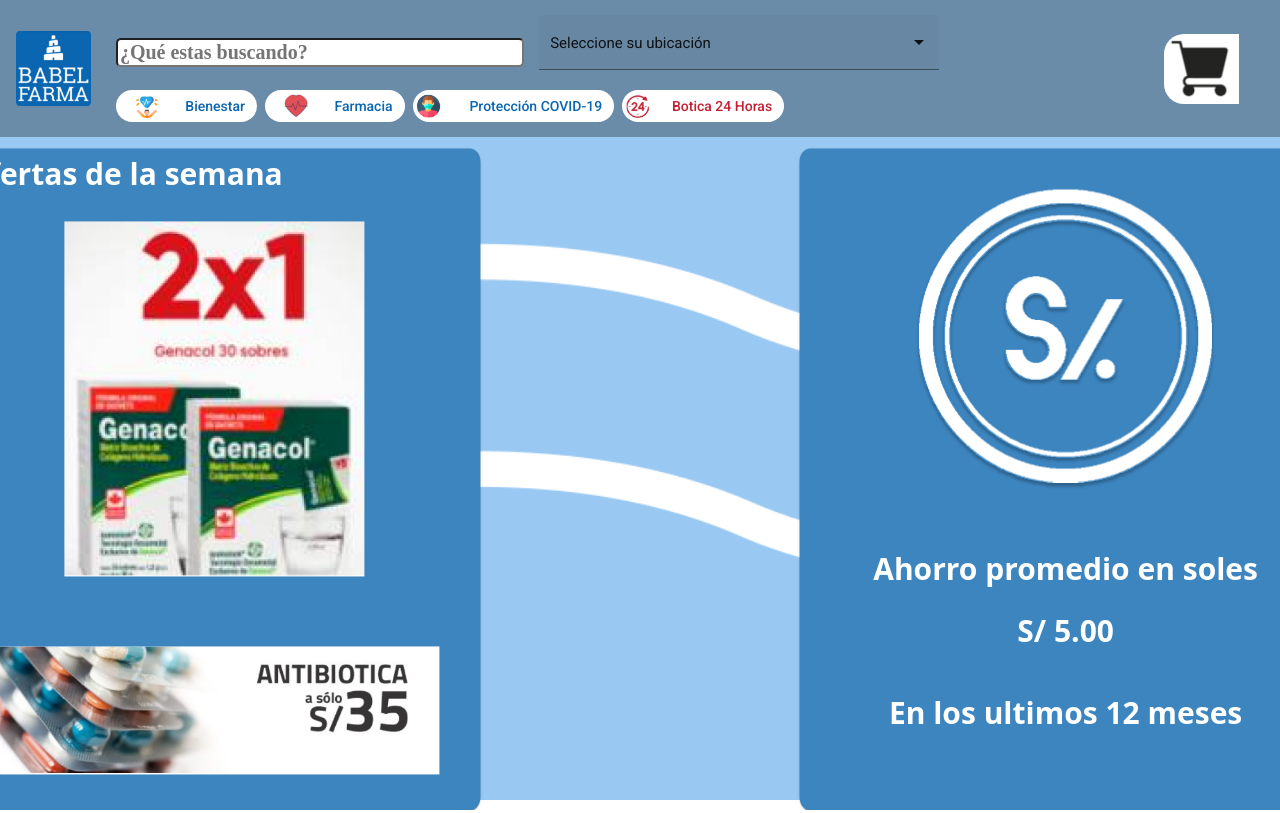
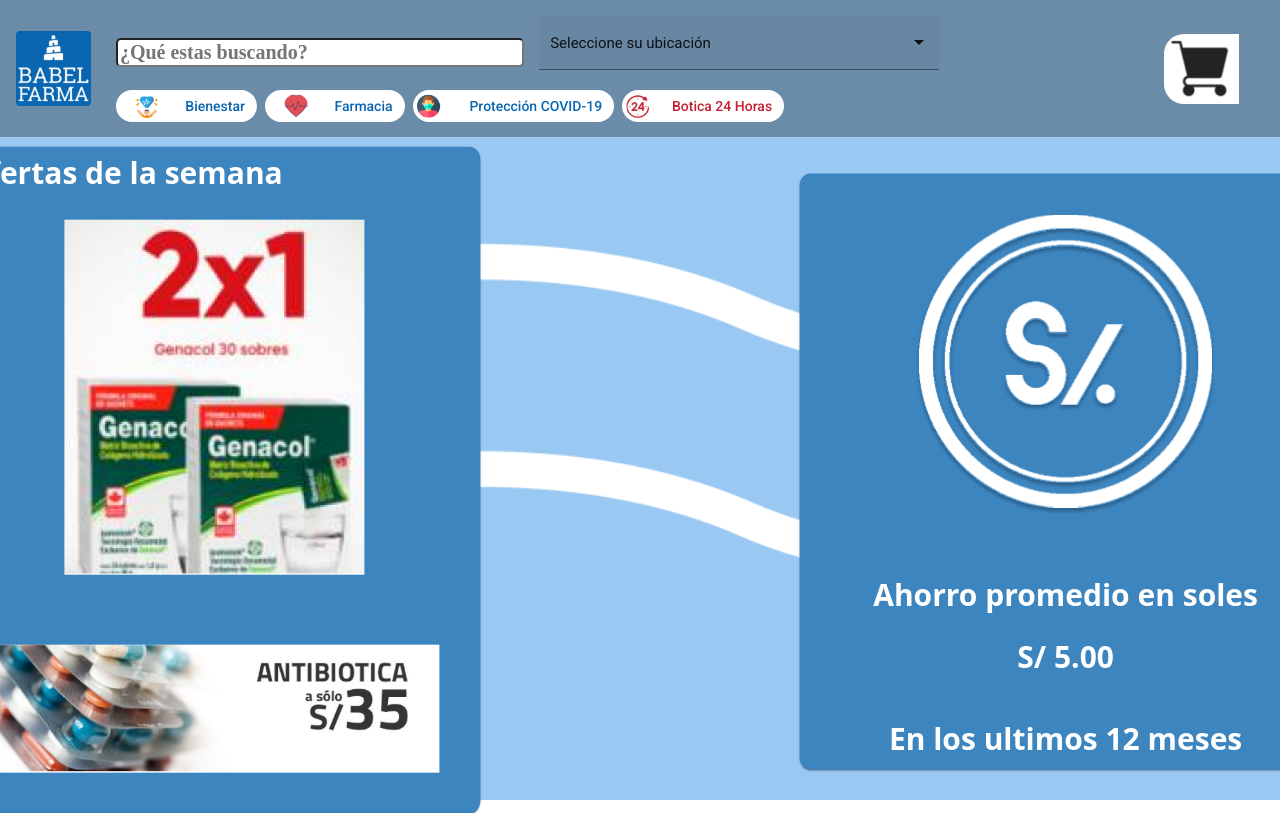
Before and after one commit to Babelfarma3/Fronted, an Angular app: page /Inicio in a window 1280 px wide. Shown: the top 813 px of the page. Built offline with nearby package versions, Linux system fonts and the light colour scheme.

Commit message:
frame11 v2

```diff
--- a/src/app/components/frame11/frame11.component.css
+++ b/src/app/components/frame11/frame11.component.css
@@ -5,19 +5,21 @@
 }
 
 .line{
+
     display: flex;
+
 }
 
 .example-card1 {
-    margin: auto;
+
     position: absolute;
     top: 50%;
     left: 50%;
     transform: translate(-130%,-38%);
     width: 500px;
-    height: 630px;
     border-radius: 2%;
     background-color: #3D85BF;
+    margin: auto;
 }
 
 .title{
@@ -29,16 +31,15 @@
 }
 
 .example-card2 {
-    margin: auto;
+
     position: absolute;
     top: 50%;
     left: 50%;
     transform: translate(30%,-38%);
     width: 500px;
-    height: 630px;
     border-radius: 2%;
     background-color: #3D85BF;
-
+    margin: auto;
 }
 
 .img1{
```
